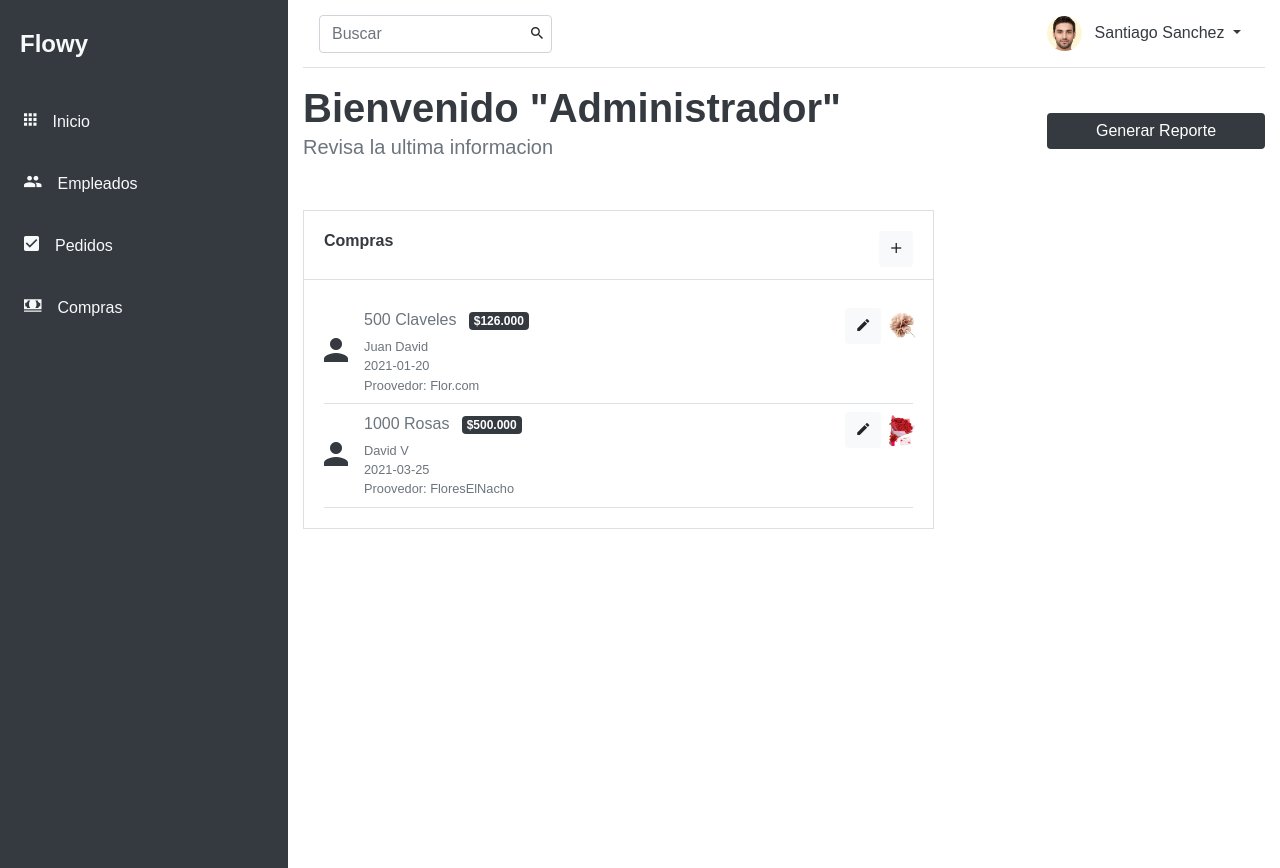
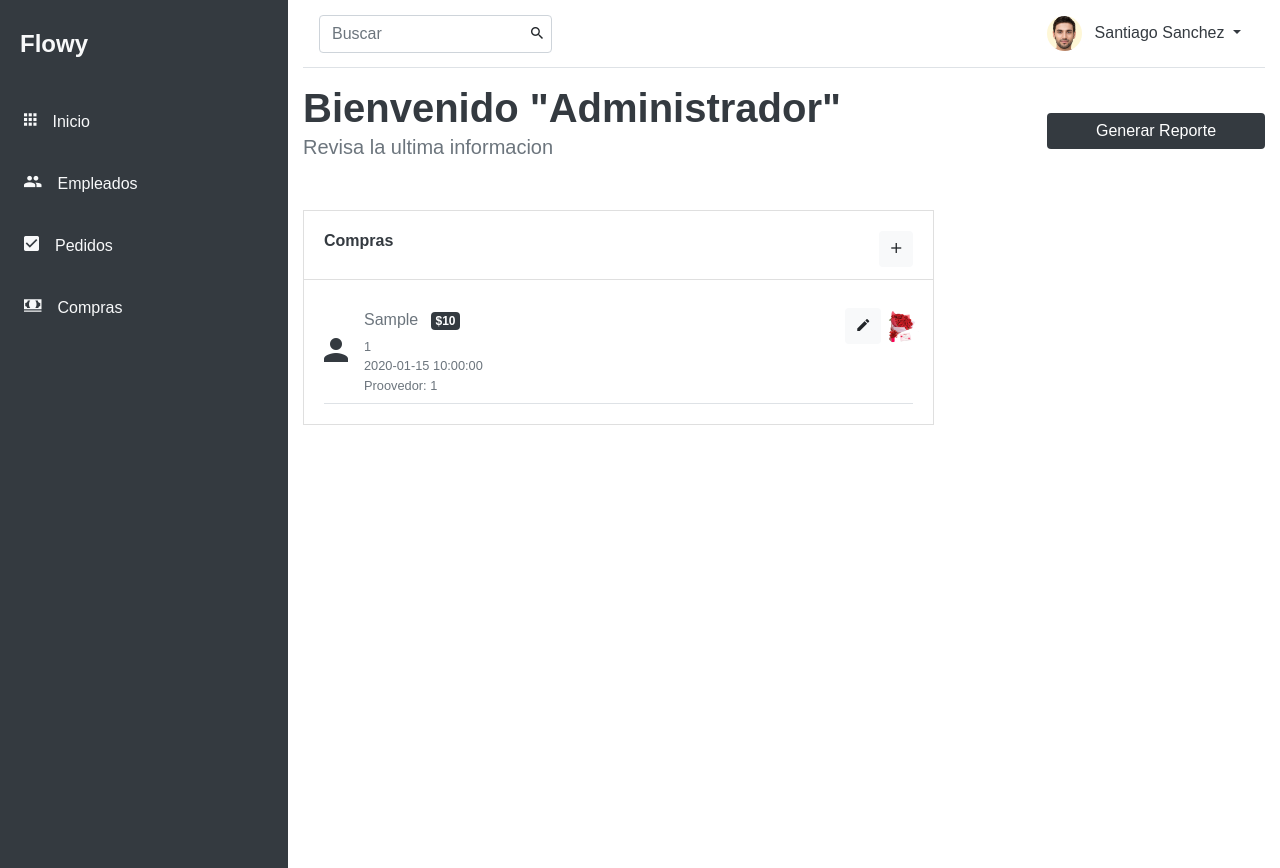
Before and after one commit to DavidsDvm/Flowy, a Flask app: page /panel/compras in a window 1280 px wide. Run offline with Flask 2, Linux system fonts and the light colour scheme; tables that the repository leaves empty hold one stand-in row (values such as "Sample post"); some libraries are stand-ins or nearby versions; some web fonts are replaced.

Commit message:
Modification of the buy panel

```diff
--- a/app/templates/panelCompras.html
+++ b/app/templates/panelCompras.html
@@ -6,7 +6,7 @@
 
 {% block title %}
     {{ super() }}
-    Panel Interno
+    Panel Interno | compras
 {% endblock title %}
 
 {% block lateralBar %}
@@ -33,50 +33,29 @@
 
 
                         <div class="card-body">
+                            {% for row in compras %}
                             <div class="d-flex border-bottom py-2">
                                 <div class="mr-3 d-flex">
-                                    <h2 class="mb-0 align-self-center"><i class="icon ion-md-person"></i></h2></div>
+                                    <h2 class="mb-0 align-self-center"><i class="icon ion-md-person"></i></h2>
+                                </div>
                                 <div class="align-self-center">
                                     <div id = foto>
-                                        <img src="{{ url_for('static', filename='img/carnationIcon_1.jpg') }}" class="position-absolute flower img-fluid rounded-circle avatar mr-2">
-                                        <div id="info" class="position-absolute flower pl-1 pb-6 rounded-circle">
-                                            <h2><i class="icon ion-md-close"></i></h2>
-                                        </div>
-                                    </div>
-                                    <button class="more btn btn-light position-absolute  mr-2 btn-edit"  data-bs-toggle="modal" data-bs-target="#modalEdit"><i class="icon ion-md-create "></i></button>
-                                    <h6 class="text-muted d-inline-block">500 Claveles</h6>
-                                    <span class="badge badge-dark ml-2">$126.000</span>
-                                    <small class="d-block text-muted">Juan David</small>
-                                    <small class="d-block text-muted">2021-01-20</small>
-                                    <small class="d-block text-muted">Proovedor: Flor.com</small>
-                                </div>
-                            </div>
-
-                            <div class="d-flex border-bottom py-2">
-                                <div class="mr-3 d-flex">
-                                    <h2 class="mb-0 align-self-center"><i class="icon ion-md-person"></i></h2></div>
-                                <div class="align-self-center">
-                                    <div id = foto>
+                                        <a href="/panel/compras/delete/{{row.idCompra}}" onclick="return confirm('Estas seguro de que quieres eliminar este registro?')">
                                             <img src="{{ url_for('static', filename='img/flowersIcon_1.jpg') }}" class="position-absolute flower img-fluid rounded-circle avatar mr-2">
                                             <div id="info" class="position-absolute flower pl-1 pt-10 rounded-circle">
                                                 <h2><i class="icon ion-md-close"></i></h2>
                                             </div>
+                                        </a>
                                     </div>
-                                    <button class="more btn btn-light position-absolute  mr-2 btn-edit"  data-bs-toggle="modal" data-bs-target="#modalEdit"><i class="icon ion-md-create "></i></button>
-                                    <h6 class="text-muted d-inline-block">1000 Rosas</h6>
-                                    <span class="badge badge-dark ml-2">$500.000</span>
-                                    <small class="d-block text-muted">David V</small>
-                                    <small class="d-block text-muted">2021-03-25</small>
-                                    <small class="d-block text-muted">Proovedor: FloresElNacho</small>
-                                </div>
+                                    <button class="more btn btn-light position-absolute  mr-2 btn-edit"  data-bs-toggle="modal" data-bs-target="#modalEdit{{row.idCompra}}"><i class="icon ion-md-create "></i></button>
+                                    <h6 class="text-muted d-inline-block">{{row.especificacionCompra}}</h6>
+                                    <span class="badge badge-dark ml-2">${{row.totalCompra}}</span>
+                                    <small class="d-block text-muted">{{row.idEmpleado}}</small>
+                                    <small class="d-block text-muted">{{row.fechaCompra}}</small>
+                                    <small class="d-block text-muted">Proovedor: {{row.idProovedor}}</small>
                                 </div>
                             </div>
 
-                </div>
-                </div>
-            </div>
-        </div>
-    </section>
                             <!-- Modales -->
                             <!-- Modal de Registro -->
                             <div id="modalAdd" class="modal" role="dialog">
```
Also changed, not shown: other parts of app/templates/panelCompras.html (+20 -12 lines). Lines whose indentation alone changed are shown as unchanged.
